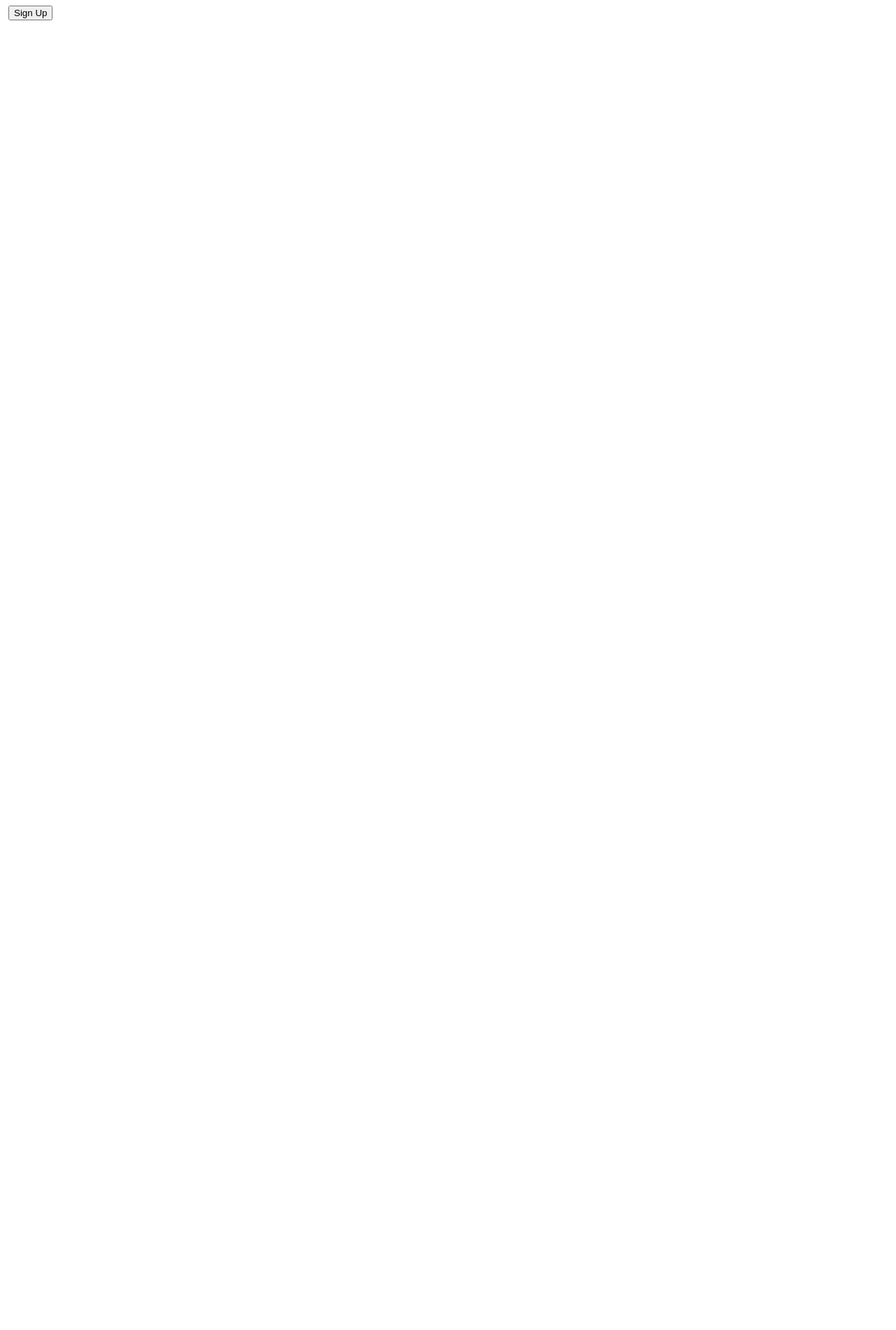
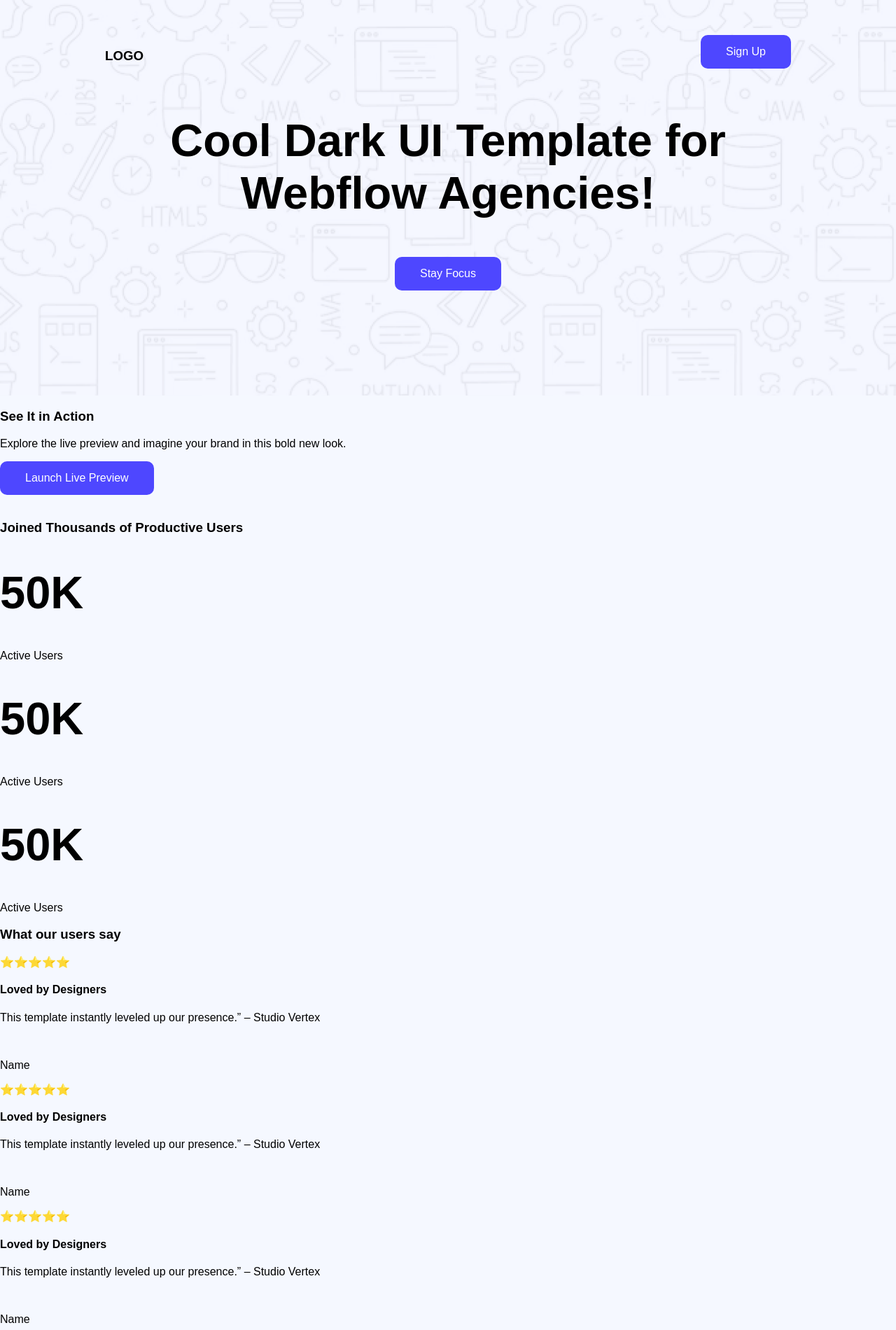
Before and after one commit to moshiur-hridoy/Practice1, a plain HTML site: page index.html in a window 1280 px wide. Shown: the whole page at 70% size. Before the commit the page ends 800 px from the top, so only its background shows below. Drawn offline with Linux system fonts and the light colour scheme.

Commit message:
first commit

```diff
--- a/index.html
+++ b/index.html
@@ -4,11 +4,79 @@
     <meta charset="UTF-8">
     <meta name="viewport" content="width=device-width, initial-scale=1.0">
     <title>Assignment 1</title>
+    <link rel="stylesheet" href="style.css">
 </head>
 <body>
-    <nav>
-        <img src="" alt="">
+    <section class="hero">
+    <nav class="nav">
+        <h3>LOGO</h3>
         <button>Sign Up</button>
     </nav>
+    <div class="hero-content">
+        <H1>Cool Dark UI Template for Webflow Agencies!</H1>
+        <button>Stay Focus</button>
+    </div>
+    </section>
+
+    <section>
+        <div>
+            <H3>See It in Action</H3>
+            <p>Explore the live preview and imagine your brand in this bold new look.</p>
+            <button>Launch Live Preview</button>
+        </div>
+        <img src="" alt="">
+    </section>
+
+    <div>
+        <H3>Joined Thousands of Productive Users</H3>
+        <span>
+        <div>
+            <H1>50K</H1>
+            <p>Active Users</p>
+        </div>
+        <div>
+            <H1>50K</H1>
+            <p>Active Users</p>
+        </div>
+        <div>
+            <H1>50K</H1>
+            <p>Active Users</p>
+        </div>
+        </span>
+    </div>
+
+    <section>
+        <h3>What our users say</h3>
+        <div>
+            <p>⭐️⭐️⭐️⭐️⭐️</p>
+            <h4>Loved by Designers</h4>
+            <p>This template instantly leveled up our presence.” – Studio Vertex</p>
+            <div>
+                <img src="" alt="">
+                <P>Name</P>
+                <P></P>
+            </div>
+        </div>
+        <div>
+            <p>⭐️⭐️⭐️⭐️⭐️</p>
+            <h4>Loved by Designers</h4>
+            <p>This template instantly leveled up our presence.” – Studio Vertex</p>
+            <div>
+                <img src="" alt="">
+                <P>Name</P>
+                <P></P>
+            </div>
+        </div>
+        <div>
+            <p>⭐️⭐️⭐️⭐️⭐️</p>
+            <h4>Loved by Designers</h4>
+            <p>This template instantly leveled up our presence.” – Studio Vertex</p>
+            <div>
+                <img src="" alt="">
+                <P>Name</P>
+                <P></P>
+            </div>
+        </div>
+    </section>
 </body>
 </html>
--- /dev/null
+++ b/style.css
@@ -0,0 +1,43 @@
+body {
+  background-color: #f5f8ff;
+  margin: 0;
+  font-family: Arial, Helvetica, sans-serif;
+}
+
+.hero {
+  background-image: url(Images/Hero-bg.png);
+  padding: 50px 150px 150px 150px;
+}
+
+.nav {
+  display: flex;
+  justify-content: space-between;
+}
+
+button {
+  height: 48px;
+  background-color: #4e47ff;
+  color: white;
+  border: none;
+  padding: 12px 36px;
+  border-radius: 10px;
+  font-size: 16px;
+  font-weight: 500;
+}
+
+h1 {
+  font-size: 65px;
+}
+
+.hero-content {
+  text-align: center;
+  /* max-width: 905px; */
+  box-sizing: border-box;
+  align-content: center;
+  justify-content: center;
+  align-items: center;
+}
+
+.see-it-in-action {
+  display: flex;
+}
```
Also changed, not shown: Images/Hero-bg.png (added).
